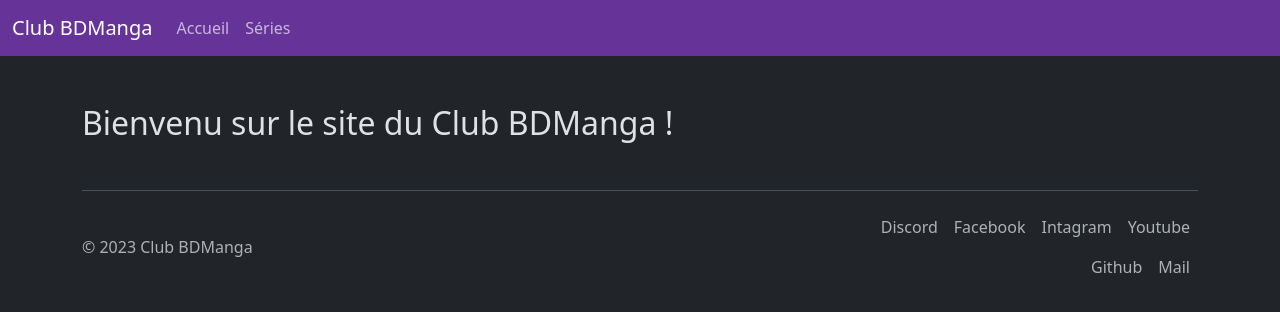
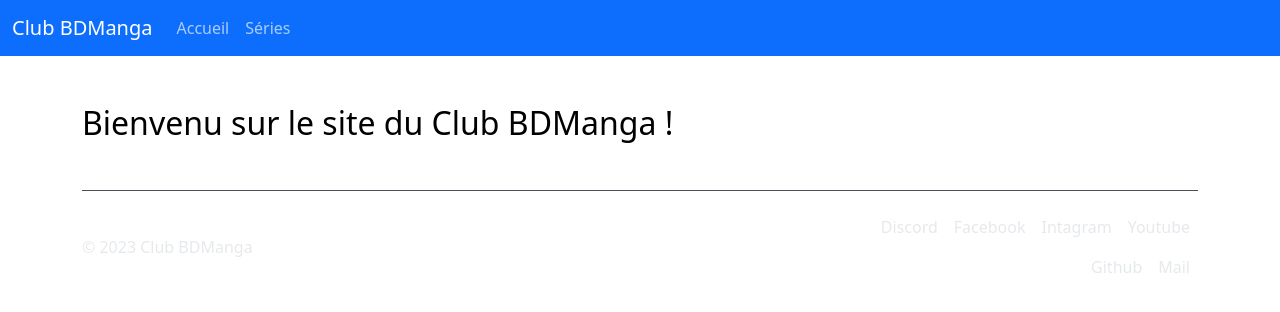
Before and after one commit to Lysquid/ClubBDManga, a Django app: page / in a window 1280 px wide. Shown: the top 312 px of the page. Run offline with Django 4.2, Linux system fonts and the light colour scheme.

Commit message:
Update style.css
changing the style a little bit...

```diff
--- a/asso/static/asso/style.css
+++ b/asso/static/asso/style.css
@@ -1,3 +1,9 @@
+/* Old content
 .bg-primary {
     background: rebeccapurple!important;
 }
+*/
+body{background-color:#FFF;color:#000;}
+footer li{color:#000;}
+.navbar-text {color:#000;}
+.card{background-image: url("./backgroundTrensp.png");color:#000;border:1px solid black;}
```
